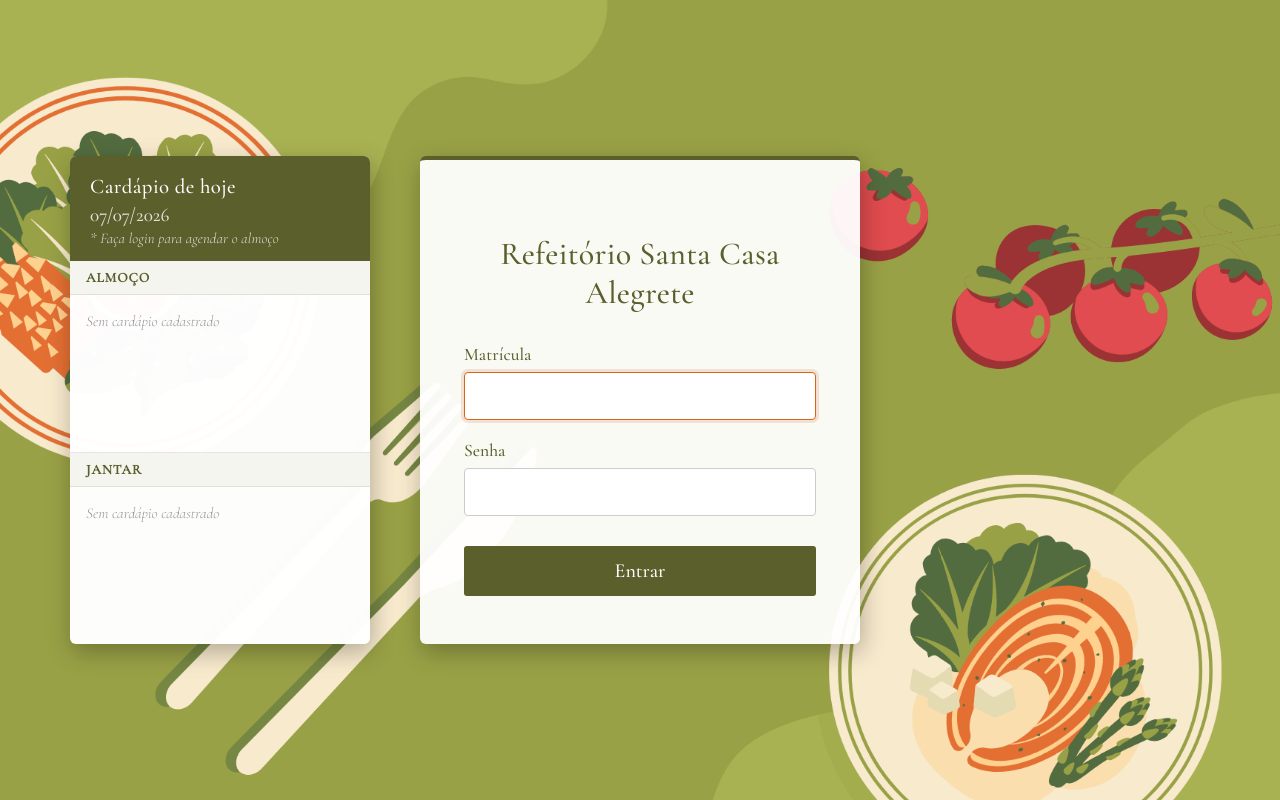
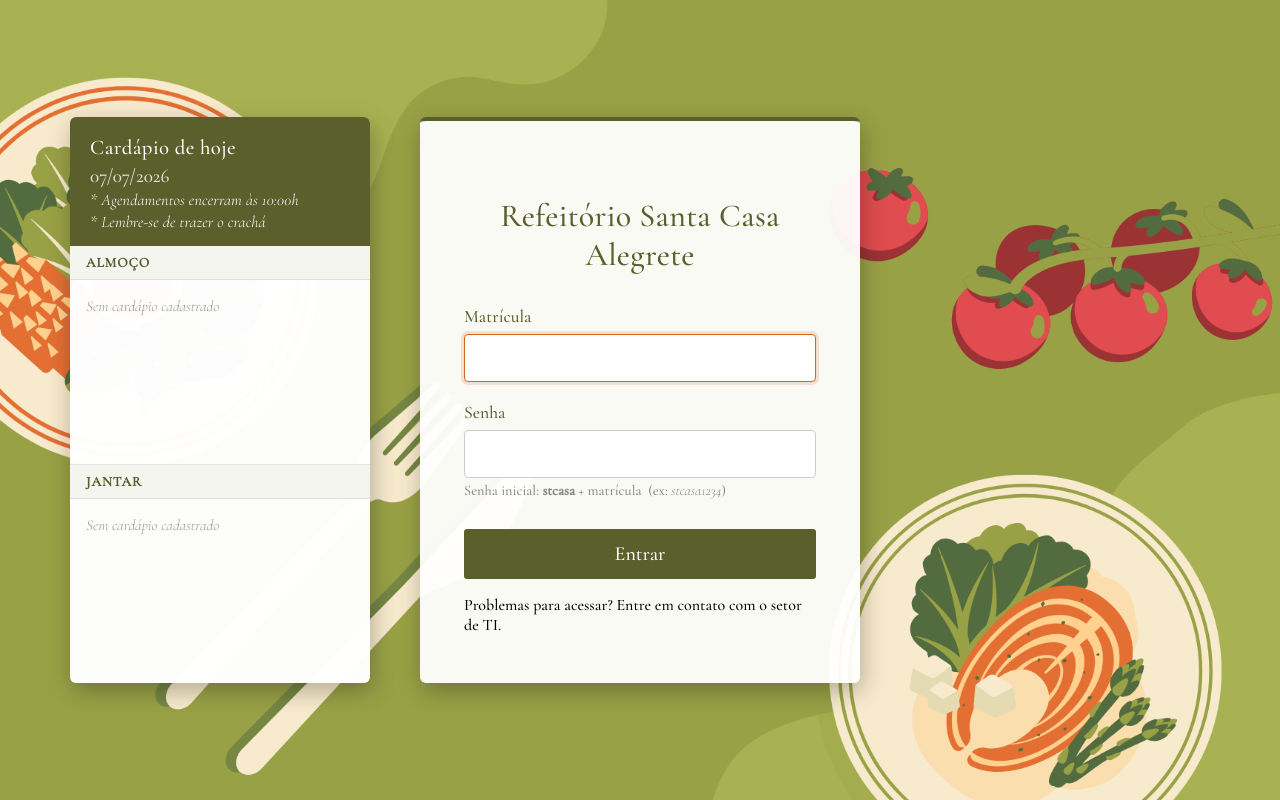
Before and after one commit to raphael-amaral/refeitorio, a PHP site: page / in a window 1280 px wide. Run offline with PHP 8.4, Linux system fonts and the light colour scheme; data that the repository does not hold is empty.

Commit message:
style: ajustes da tela de login

```diff
--- a/app/Views/login.php
+++ b/app/Views/login.php
@@ -18,7 +18,8 @@
             <div class="login-cardapios__cabecalho">
                 <p class="login-cardapios__titulo">Cardápio de hoje</p>
                 <p class="login-cardapios__data"><?= date('d/m/Y') ?></p>
-                <small class="login-cardapios__nota">* Faça login para agendar o almoço</small>
+                <p class="login-cardapios__nota">* Agendamentos encerram às <?= htmlspecialchars($_ENV['LIMIT_TIME'] ?? '10:00') ?>h</p>
+                <p class="login-cardapios__nota">* Lembre-se de trazer o crachá</p>
             </div>
             <div class="login-cardapios__cards">
                 <?php foreach (['almoco' => 'Almoço', 'jantar' => 'Jantar'] as $chave => $label): ?>
@@ -56,10 +57,15 @@
                 <div class="form-group">
                     <label for="senha">Senha</label>
                     <input type="password" id="senha" name="senha" required>
+                    <small style="color:#888;font-size:0.9rem;margin-top:4px;display:block;">Senha inicial: <strong>stcasa</strong> + matrícula &nbsp;(ex: <em>stcasa1234</em>)</small>
                 </div>
 
                 <button type="submit">Entrar</button>
             </form>
+
+            <div class="alert-senha-padrao" style="margin-top:16px;">
+                Problemas para acessar? Entre em contato com o setor de TI.
+            </div>
         </div>
 
     </div>
--- a/public/css/login.css
+++ b/public/css/login.css
@@ -61,8 +61,8 @@ body {
 
 .login-cardapios__nota {
   display: block;
-  font-size: 0.92rem;
-  color: rgba(255, 255, 255, 0.8);
+  font-size: 1rem;
+  color: rgba(255, 255, 255);
   margin-top: 2px;
   margin-bottom: 0;
   font-style: italic;
```
